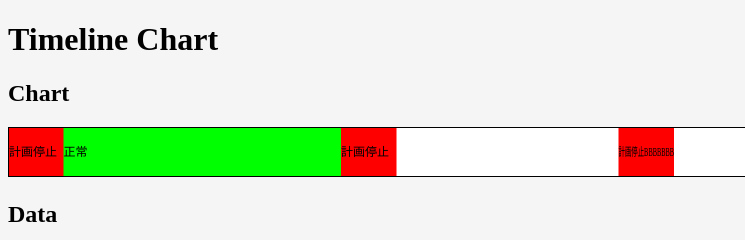
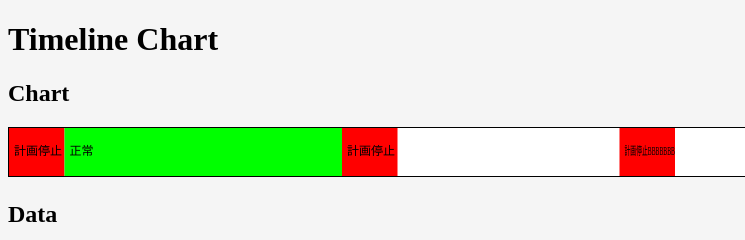
Before and after one commit to msp0310/TimelineChart, a website: page sample/sample.html in a window 1280 px wide. Shown: the top 240 px of the page, 0-745 px from the left. Drawn offline with Linux system fonts and the light colour scheme.

Commit message:
:+1:ラベルの表示に対応

```diff
--- a/sample/sample.html
+++ b/sample/sample.html
@@ -28,6 +28,7 @@
   <pre id="data"></pre>
 
   <script>
+
     const data = [{
       "startTime": "06:00",
       "endTime": "07:00",
@@ -75,11 +76,6 @@
           fontFamily: 'メイリオ',
           fontSize: '12px',
         },
-        tooltip: function (unit) {
-          return `開始時間: ${ unit.startTimeText }
-          <br>終了時間: ${unit.endTimeText }
-          <br>ラベル: ${unit.label }`
-        }
       },
       data: data
     });
--- a/src/TimelineChart.ts
+++ b/src/TimelineChart.ts
@@ -58,7 +58,7 @@ export default class TimelineChart
    */
   public get elementWidth (): number
   {
-    return this.element.clientWidth;
+    return this.element.width;
   }
 
   /**
@@ -66,7 +66,7 @@ export default class TimelineChart
   */
   public get elementHeight (): number
   {
-    return this.element.clientHeight
+    return this.element.height
   }
 
   /**
@@ -77,7 +77,7 @@ export default class TimelineChart
   {
     return this.elementWidth -
       this.config.borderWidth -
-      (this.config.layout.padding.left + this.config.layout.padding.right);
+      (this.config.layout.padding.x);
   }
 
   /**
@@ -85,7 +85,9 @@ export default class TimelineChart
    */
   public get drawableHeight (): number
   {
-    return this.elementHeight;
+    return this.elementHeight -
+      (this.config.borderWidth * 2) -
+      this.config.layout.padding.y;
   }
 
   constructor(element: HTMLCanvasElement, obj: any)
@@ -150,22 +152,24 @@ export default class TimelineChart
         return
       }
 
-      let x = borderWidth
+      let x = borderWidth + self.config.layout.padding.left
       if (index > 0) {
         const startMinutes = DateTime.between(startDateTime, timeUnit.startTime).minutes
-        x = startMinutes * self.oneMinuteWidth;
+        x += startMinutes * self.oneMinuteWidth;
       }
 
-      const y = borderWidth;
-      const height = self.drawableHeight - borderWidth * 2;
+      const y = borderWidth + self.config.layout.padding.top;
+      const height = self.drawableHeight;
       const width = timeUnit.width;
       self.canvas.fillStyle = timeUnit.color;
       self.canvas.fillRect(x, y, width, height);
 
       if (labelConfig.showLabel) {
+        const textLeftMargin = 5;
         self.canvas.fillStyle = 'black';
+        self.canvas.textBaseline = 'middle'
         self.canvas.font = labelConfig.fontSize + ' ' + labelConfig.fontFamily
-        self.canvas.fillText(timeUnit.label, x, height / 2 + 5, width)
+        self.canvas.fillText(timeUnit.label, x + textLeftMargin, y + (height / 2), width - textLeftMargin)
       }
     })
   }
@@ -230,8 +234,8 @@ export default class TimelineChart
     this.canvas.strokeRect(
       padding.left,
       padding.top,
-      this.element.width - padding.y,
-      this.element.height - padding.x
+      this.element.width - padding.x,
+      this.element.height - padding.y
     );
   }
 
@@ -246,8 +250,8 @@ export default class TimelineChart
     this.canvas.fillRect(
       this.config.layout.padding.left,
       this.config.layout.padding.top,
-      this.drawableWidth,
-      this.drawableHeight - padding.x
+      this.element.width - padding.x,
+      this.element.height - padding.y
     );
   }
   // #endregion
--- a/src/config/config.ts
+++ b/src/config/config.ts
@@ -51,7 +51,7 @@ export class Config
   {
     config = config || {};
     this.borderColor = config.borderColor || '#000';
-    this.borderWidth = Number(config.borderWidth || 1);
+    this.borderWidth = parseInt(config.borderWidth || '1');
     this.backgroundColor = config.backgroundColor || "transparent";
     this.tooltip = config.tooltip;
     this.layout = LayoutConfig.from(config.layout || {});
@@ -100,7 +100,7 @@ class TimeConfig
 
     const timeConfig = new TimeConfig();
     timeConfig.start = DateTimeHelper.parse(config.start || '00:00');
-    timeConfig.end = DateTimeHelper.parse(config.end || '24:00');
+    timeConfig.end = config.end ? DateTimeHelper.parse(config.end) : timeConfig.start.addDays(1);
 
     return timeConfig;
   }
@@ -181,12 +181,12 @@ class PaddingConfig
 
   public get x (): number
   {
-    return this.top + this.bottom;
+    return this.left + this.right;
   }
 
   public get y (): number
   {
-    return this.left + this.right;
+    return this.top + this.bottom;
   }
 
   static from (
--- a/src/extensions/DateTimeExtension.ts
+++ b/src/extensions/DateTimeExtension.ts
@@ -7,7 +7,7 @@ export default class DateTimeHelper
   {
     const matchArray = dateString.match(/^[0-9]{4}\/[0-9]{2}\/[0-9]{2}$/);
     const date = matchArray ? matchArray[0] : null
-    const time = dateString.replace(date, '').trimLeft().split(':')
+    const time = dateString.replace(date, '').trim().replace("：", ":").split(':')
 
     let datetime = date == null || date.length == 0
       ? DateTime.today : new DateTime(date);
--- a/src/util/TimeSpanFormatter.ts
+++ /dev/null
@@ -1,25 +0,0 @@
-import { TimeSpan } from "timespan";
-
-/**
- * TimeSpan Formatter
- */
-export default class TimeSpanFormatter
-{
-  /**
-   * format
-   * @param timespan timespan
-   */
-  static format (timespan: TimeSpan): string
-  {
-    const repeat = (text: string, size: number): string =>
-    {
-      return new Array(size + 1).join(text)
-    }
-    const padLeft = (text: string, padChar: string, size: number): string =>
-    {
-      return (repeat(padChar, size) + (text)).substr((size * -1), size);
-    }
-
-    return `${padLeft('' + timespan.hours, '0', 2)}:${padLeft('' + timespan.minutes, '0', 2)}`
-  }
-}
```
Also changed, not shown: dist/TimelineChart.js.
